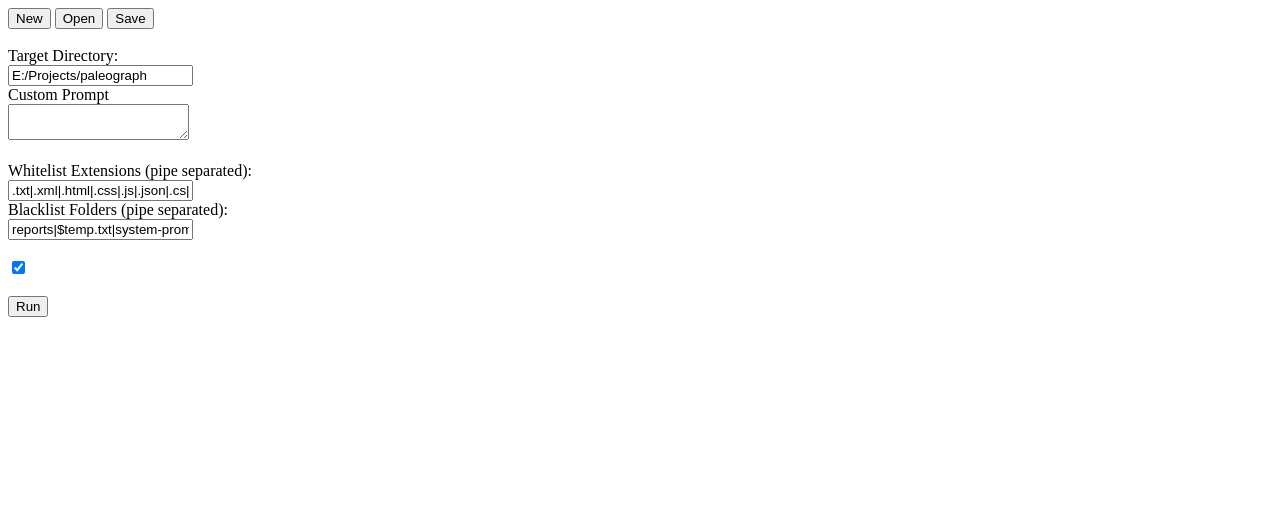
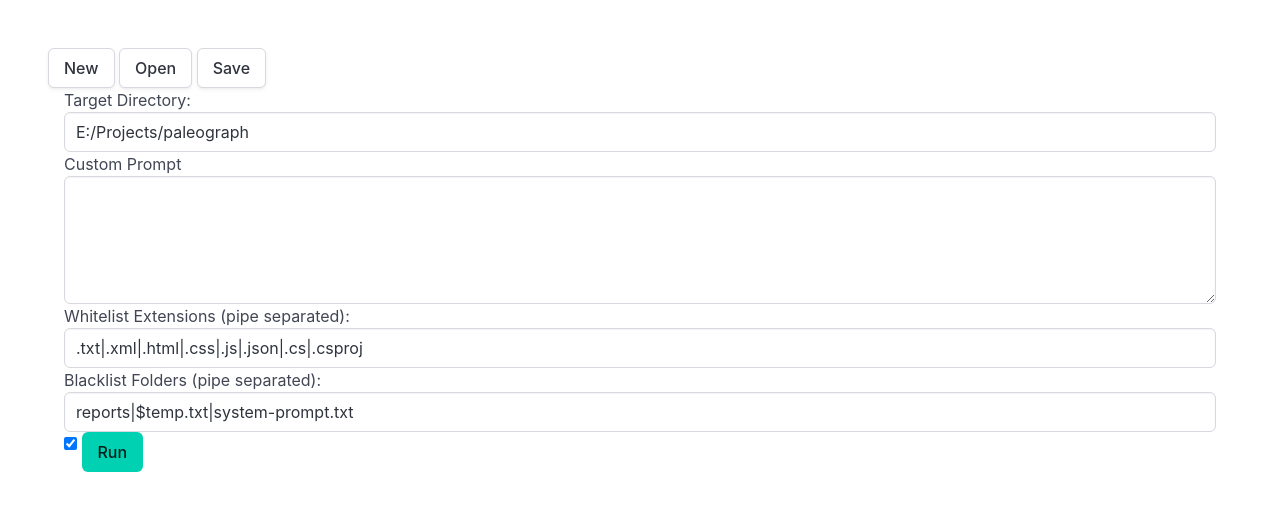
Before and after one commit to johnmichaeljimenez/paleograph, a website with bundled scripts: page public/index.html in a window 1280 px wide. Built offline with nearby package versions, Linux system fonts and the light colour scheme.

Commit message:
Added Bulma CSS

```diff
--- a/public/index.html
+++ b/public/index.html
@@ -6,36 +6,41 @@
 	<meta name="viewport" content="width=device-width, initial-scale=1.0">
 	<title>Paleograph</title>
 
+	<link rel="stylesheet" href="https://cdn.jsdelivr.net/npm/bulma@1.0.4/css/bulma.min.css">
+	<link href="styles.css" rel="stylesheet">
+
 	<script src="https://cdn.jsdelivr.net/npm/marked@4.3.0/marked.min.js"></script>
 	<script src="https://cdn.jsdelivr.net/npm/dompurify@3.0.6/dist/purify.min.js"></script>
-	<link href="styles.css" rel="stylesheet">
 	<script type="module" src="/script.js"></script>
 </head>
 
 <body x-data="app">
-	<button @click="fileNew()">New</button>
-	<button @click="fileOpen()">Open</button>
-	<button @click="fileSave()">Save</button>
 
-	<br><br>
+	<section class="section">
+		<button class="button" @click="fileNew()">New</button>
+		<button class="button" @click="fileOpen()">Open</button>
+		<button class="button" @click="fileSave()">Save</button>
+
+		<div class="container">
 			<form @submit.prevent="run">
 
-		<label>Target Directory:</label><br>
-		<input type="text" x-model="form.sourcePath" required><br>
+				<label>Target Directory:</label>
+				<input class="input" type="text" x-model="form.sourcePath" required>
 
-		<label>Custom Prompt</label><br>
-		<textarea x-model="form.customPrompt"></textarea><br><br>
+				<label>Custom Prompt</label>
+				<textarea class="textarea" x-model="form.customPrompt"></textarea>
 
-		<label>Whitelist Extensions (pipe separated):</label><br>
-		<input type="text" x-model="whitelistString"><br>
+				<label>Whitelist Extensions (pipe separated):</label>
+				<input class="input" type="text" x-model="whitelistString">
 
-		<label>Blacklist Folders (pipe separated):</label><br>
-		<input type="text" x-model="blacklistString"><br><br>
+				<label>Blacklist Folders (pipe separated):</label>
+				<input class="input" type="text" x-model="blacklistString">
 
-		<input type="checkbox" x-model="form.dryRun"><br><br>
+				<input type="checkbox" x-model="form.dryRun">
 
-		<button type="submit">Run</button>
+				<button class="button is-primary" type="submit">Run</button>
 			</form>
+		</div>
 
 		<div x-show="newData?.output?.textBlob?.length > 0">
 			Date: <span x-text="newData.output.dateGenerated"></span><br>
@@ -48,6 +53,8 @@
 
 			</div>
 		</div>
+
+	</section>
 </body>
 
 </html>
```
Lines whose indentation alone changed are shown as unchanged.
